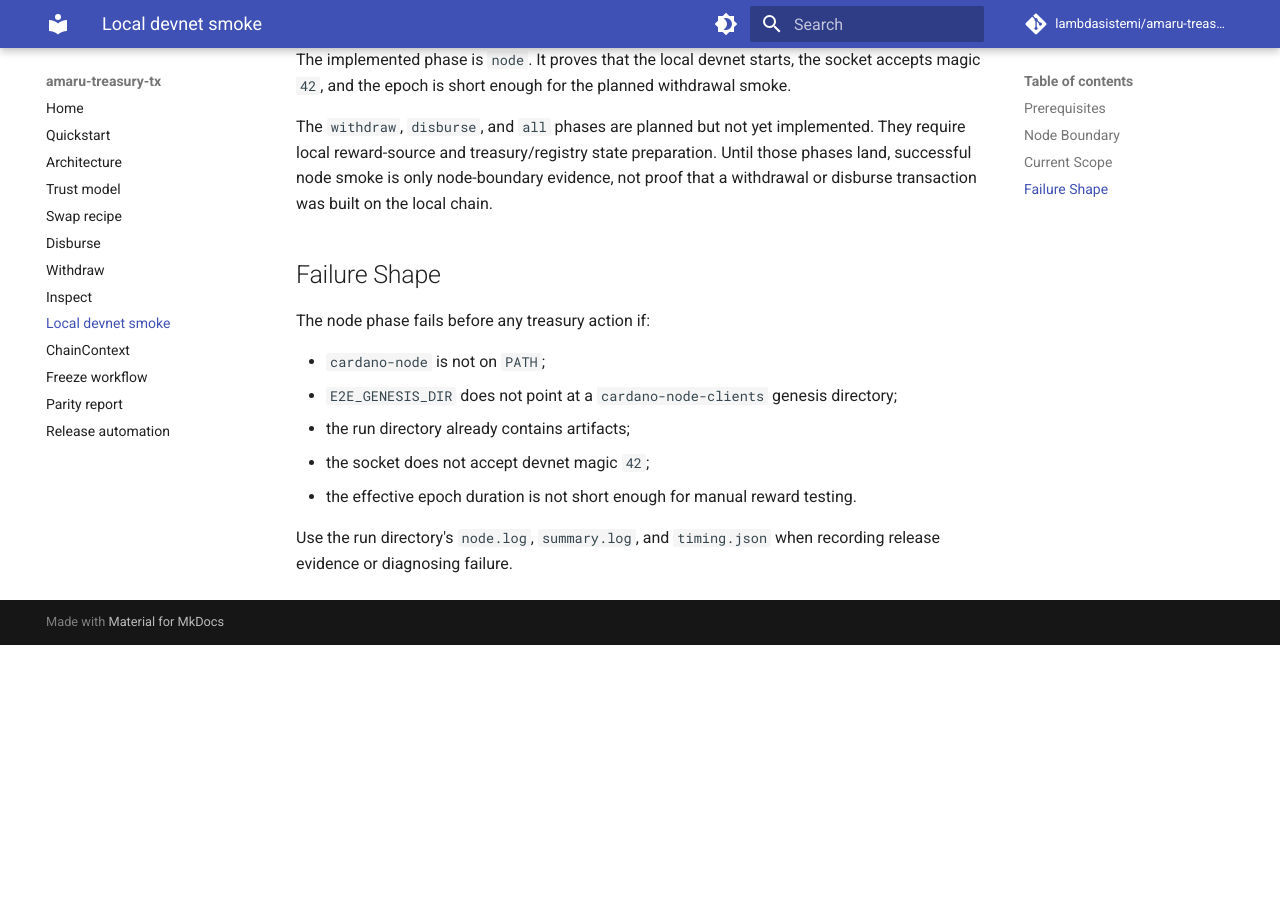
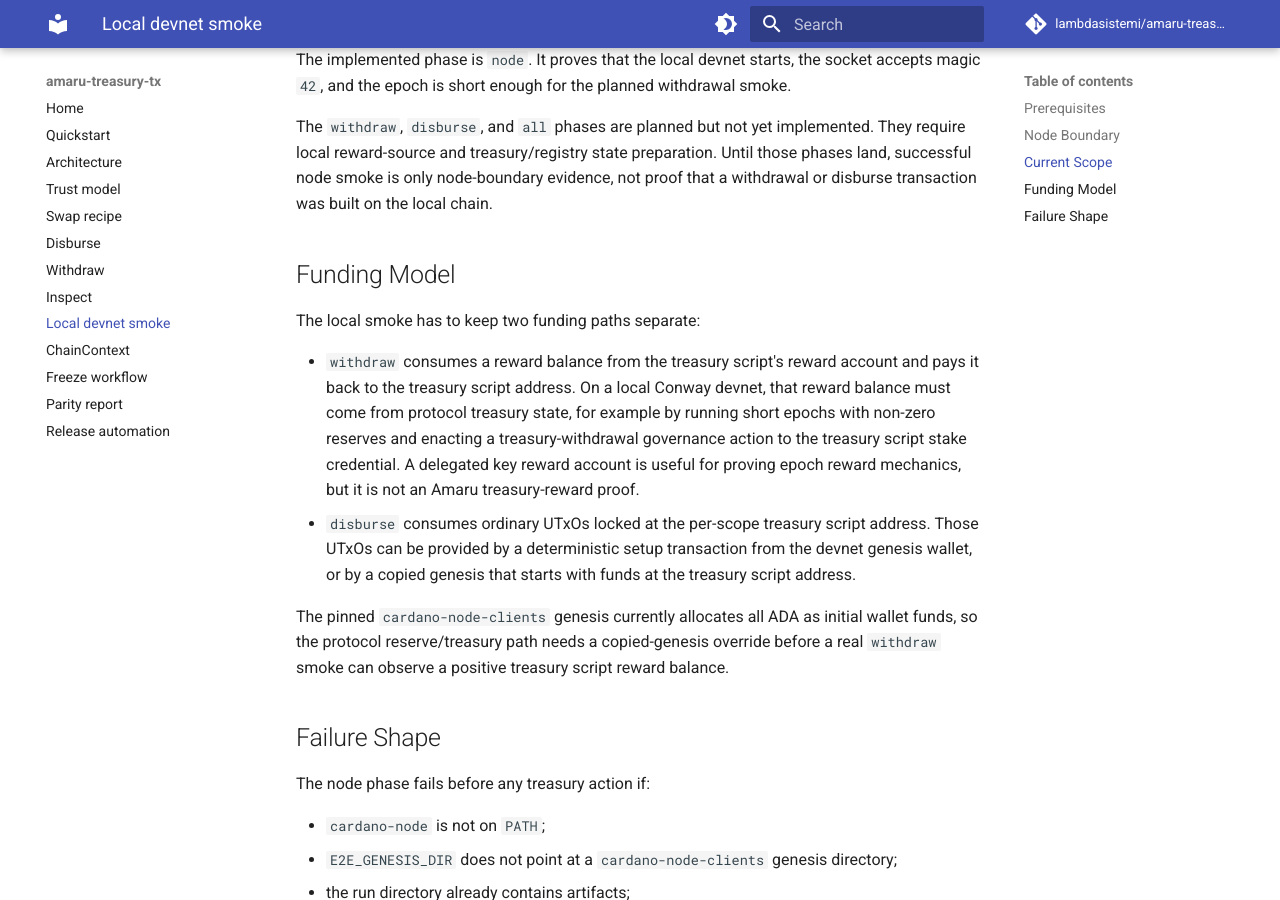
Before and after one commit to lambdasistemi/amaru-treasury-tx, an MkDocs documentation site: the page built from docs/local-devnet-smoke.md, in a window 1280 px wide and 900 px high, scrolled down 1353 px. Built offline with MkDocs 1.6.1 and Material for MkDocs 9.7.7, drawn with Linux system fonts in a browser that asks for light colours; comment, search, counter and statistics services are not loaded; before the commit the page ends 1998 px from its top, so only the background shows below that.

Commit message:
docs: clarify devnet rewarding funds

```diff
--- a/docs/local-devnet-smoke.md
+++ b/docs/local-devnet-smoke.md
@@ -68,6 +68,28 @@ state preparation. Until those phases land, successful node smoke is
 only node-boundary evidence, not proof that a withdrawal or disburse
 transaction was built on the local chain.
 
+## Funding Model
+
+The local smoke has to keep two funding paths separate:
+
+- `withdraw` consumes a reward balance from the treasury script's
+  reward account and pays it back to the treasury script address. On a
+  local Conway devnet, that reward balance must come from protocol
+  treasury state, for example by running short epochs with non-zero
+  reserves and enacting a treasury-withdrawal governance action to the
+  treasury script stake credential. A delegated key reward account is
+  useful for proving epoch reward mechanics, but it is not an Amaru
+  treasury-reward proof.
+- `disburse` consumes ordinary UTxOs locked at the per-scope treasury
+  script address. Those UTxOs can be provided by a deterministic setup
+  transaction from the devnet genesis wallet, or by a copied genesis
+  that starts with funds at the treasury script address.
+
+The pinned `cardano-node-clients` genesis currently allocates all ADA
+as initial wallet funds, so the protocol reserve/treasury path needs a
+copied-genesis override before a real `withdraw` smoke can observe a
+positive treasury script reward balance.
+
 ## Failure Shape
 
 The node phase fails before any treasury action if:
```
Also changed, not shown: specs/080-local-devnet-smoke/research.md (+29 -0 lines), specs/080-local-devnet-smoke/tasks.md (+2 -2 lines).
